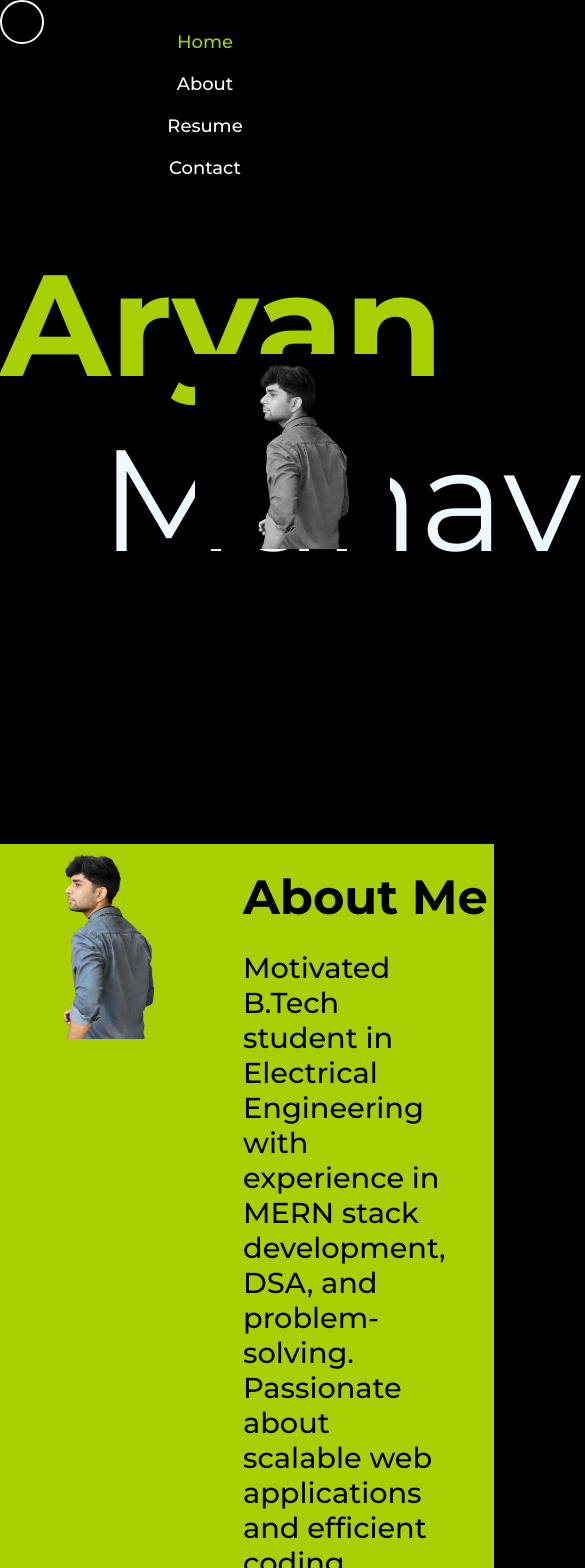
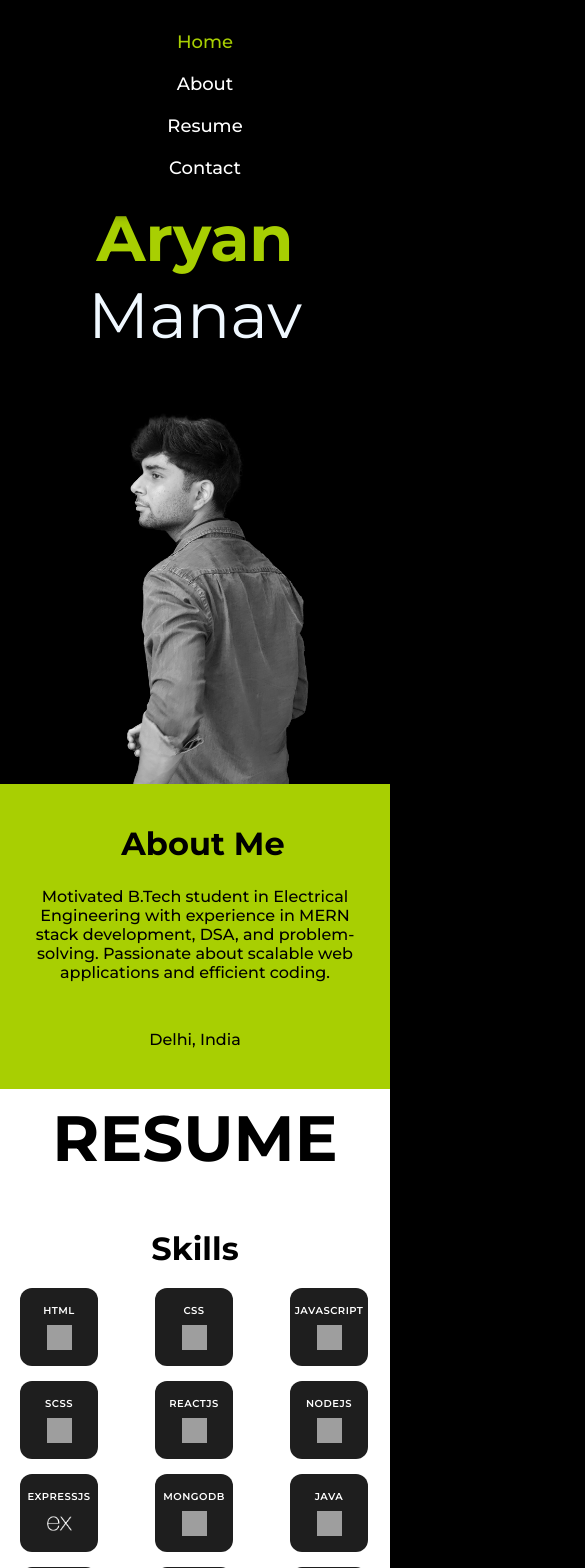
Before and after one commit to AryanManav/MyPortfolio, a React (Vite) app in the folder MyPortfolio/: page / in a window 390 px wide. Shown: the top 1568 px of the page, 585 px wide, since content can reach past the window. Built offline with nearby package versions, Linux system fonts and the light colour scheme; grey boxes are pictures that could not be loaded; a web font is replaced by a local one.

Commit message:
third commit

```diff
--- a/MyPortfolio/src/App.css
+++ b/MyPortfolio/src/App.css
@@ -50,3 +50,8 @@
 
 
 /* ABOUT  */
+@media (max-width: 768px){
+  .custom-cursor{
+    display: none;
+  }
+}
--- a/MyPortfolio/src/components/About.css
+++ b/MyPortfolio/src/components/About.css
@@ -54,3 +54,37 @@
     color: #1600fb;
     text-decoration: underline;
   }
+
+  @media (max-width: 768px) {
+    .about {
+        padding: 1rem;
+        text-align: center;
+    }
+
+    .about h2 {
+        font-size: 2rem;
+        padding-left: 1rem;
+        text-align: center;
+    }
+
+    .about p {
+        font-size: 1rem;
+        padding-left: 1rem;
+        padding-right: 1rem;
+        text-align: center;
+    }
+
+    .aboutme {
+        flex-direction: column; /* Stack elements vertically on mobile */
+        align-items: center;
+        text-align: center;
+    }
+
+    .myphoto img {
+      display: none; /* Hide image on small screens */
+  }
+
+    .biginfo {
+        font-size: 1.2rem;
+    }
+}
--- a/MyPortfolio/src/components/Contact.css
+++ b/MyPortfolio/src/components/Contact.css
@@ -121,26 +121,50 @@
     margin-top: 10px;
     font-size: 1rem;
   }
+  @media (max-width: 768px) {
+    /* Contact Section */
+    .contact {
+        padding: 40px 15px; /* Reduce padding */
+    }
 
-  /* Responsive Design */
-  @media (max-width: 600px) {
     .contact h2 {
-      font-size: 2rem;
+        font-size: 2rem; /* Reduce heading size */
+        margin-bottom: 15px;
     }
 
     .contact p {
-      font-size: 1rem;
+        font-size: 1rem; /* Reduce text size */
+        margin-bottom: 20px;
     }
 
+    /* Contact Info */
     .contact-item {
-      font-size: 1rem;
+        font-size: 1rem; /* Reduce text size */
     }
 
     .contact-item .icon {
-      font-size: 1.3rem;
+        font-size: 1.3rem; /* Reduce icon size */
+        margin-right: 8px;
     }
 
+    /* Contact Form */
     .contact-form {
-      padding: 20px;
+        padding: 30px; /* Reduce padding */
+        padding-right: 30px; /* Ensure padding is uniform */
     }
-  }
+
+    .input-group input,
+    .input-group textarea {
+        padding: 10px; /* Reduce input padding */
+        font-size: 0.9rem; /* Reduce input font size */
+    }
+
+    .btn {
+        padding: 10px; /* Adjust button padding */
+        font-size: 0.9rem; /* Reduce button font size */
+    }
+
+    .success-message {
+        font-size: 0.9rem; /* Reduce message size */
+    }
+}
--- a/MyPortfolio/src/components/Home.css
+++ b/MyPortfolio/src/components/Home.css
@@ -40,3 +40,38 @@
     margin-top: 58px;
     margin-right: var(--spacing-large);
   }
+  @media (max-width: 768px) {
+    .container1 {
+      margin-top: 200px;
+        flex-direction: column;
+        align-items: center;
+        justify-content: center;
+        text-align: center;
+        height: auto;
+    }
+
+    .aryan, .manav {
+        font-size: 4rem; /* More readable on small screens */
+        line-height: 1.2;
+    }
+
+    .manav {
+        padding-left: 0;
+        /* padding-bottom: var(--spacing-small); */
+    }
+    .left{
+      margin-top: 100px;
+    }
+
+    .left, .right {
+      margin: auto;
+        width: 100%;
+        height: auto;
+        /* padding: 20px 0; */
+    }
+
+    .right {
+        margin-top: 20px;
+        padding-top: 0px;
+    }
+}
--- a/MyPortfolio/src/components/Resume.css
+++ b/MyPortfolio/src/components/Resume.css
@@ -375,3 +375,101 @@
     color: #121212;
     transform: scale(1.05);
   }
+
+
+  @media (max-width: 768px) {
+    /* Resume Section */
+    .resume {
+        flex-direction: column;
+        align-items: center;
+        text-align: center;
+    }
+
+    .vert {
+        font-size: 4rem; /* Reduce size */
+        width: auto;
+        margin-right: 0;
+        margin-bottom: 10px;
+    }
+
+    /* Skills Section */
+    .skills h2, .projects h2, .education h2, .certifications h2 {
+        font-size: 2rem; /* Reduce heading size */
+        margin-top: 2rem;
+    }
+
+    .skillInfo {
+        grid-template-columns: repeat(3, 1fr); /* Reduce columns from 5 to 3 */
+        gap: 15px;
+        width: 100%;
+        padding: 20px;
+    }
+
+    .sk {
+        width: 3rem;
+        height: 3rem;
+    }
+
+    .sk p {
+        font-size: 10px;
+    }
+
+    .sk img {
+        width: 25px;
+        height: 25px;
+    }
+
+    /* Projects Section */
+    .projectinfo {
+        flex-direction: column;
+        align-items: center;
+    }
+
+    .project-card {
+        width: 90%;
+        max-width: 280px;
+    }
+
+    .project-card h3 {
+        font-size: 18px;
+    }
+
+    .project-card p {
+        font-size: 14px;
+    }
+
+    .project-card a {
+        padding: 6px 12px;
+    }
+
+    /* Education Section */
+    .educationinfo {
+        flex-direction: column;
+        align-items: center;
+    }
+
+    .education-card {
+        width: 90%;
+        max-width: 280px;
+    }
+
+    .education-card h3 {
+        font-size: 18px;
+    }
+
+    .education-card p {
+        font-size: 14px;
+    }
+
+    /* Certifications Section */
+    .certi {
+        flex-direction: column;
+        align-items: center;
+        gap: 20px;
+    }
+
+    .certi ul li {
+        font-size: 14px;
+        padding: 10px 15px;
+    }
+}
```
